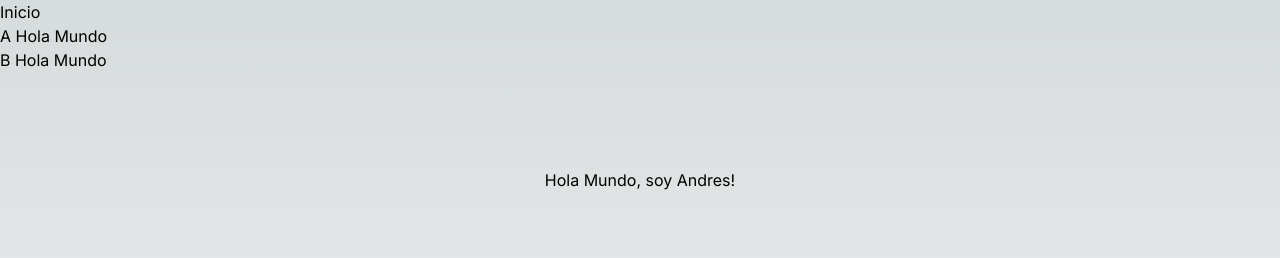
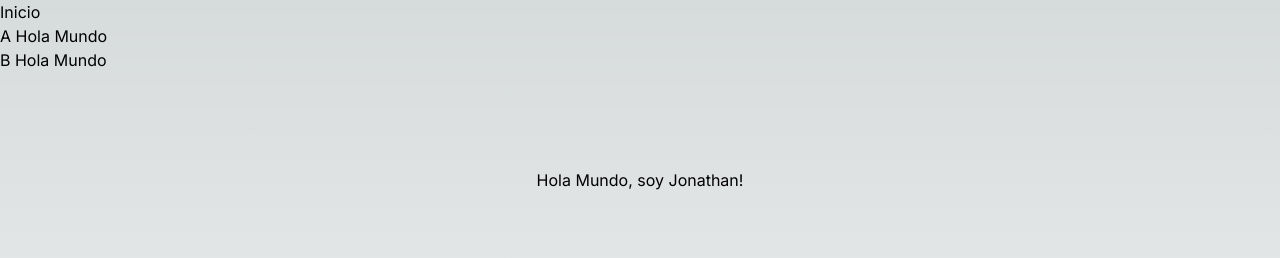
Before and after one commit to 2023-a-web-avanzada/puglla-lalvay-jonathan-puglla-web, a Next.js app in the folder 03-react/my-app/: page / in a window 1280 px wide. Shown: the top 258 px of the page. Built offline with nearby package versions, Linux system fonts and the light colour scheme.

Commit message:
Feat: React 02
Components updated.

```diff
--- a/03-react/my-app/app/page.tsx
+++ b/03-react/my-app/app/page.tsx
@@ -3,7 +3,7 @@ import Image from 'next/image'
 export default function Home() {
   return (
     <main className="flex min-h-screen flex-col items-center justify-between p-24">
-      <h1>Hola Mundo, soy Andres!</h1>
+      <h1>Hola Mundo, soy Jonathan!</h1>
 
     </main>
   )
```
Also changed, not shown: 03-react/my-app/app/a_hola_mundo/page.tsx (line endings or trailing spaces), 03-react/my-app/app/componentes/DEstilosEjemplo.tsx (line endings or trailing spaces).
